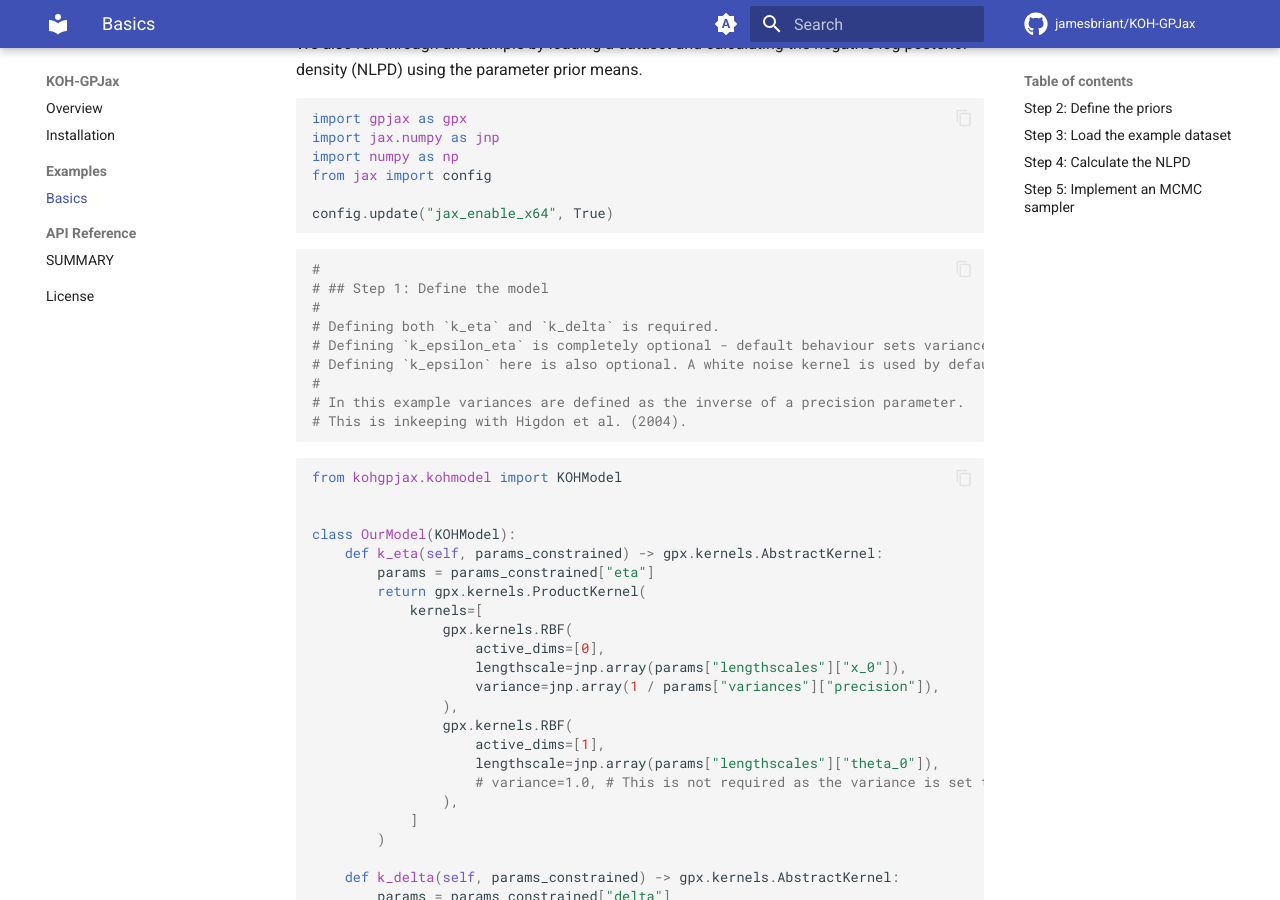
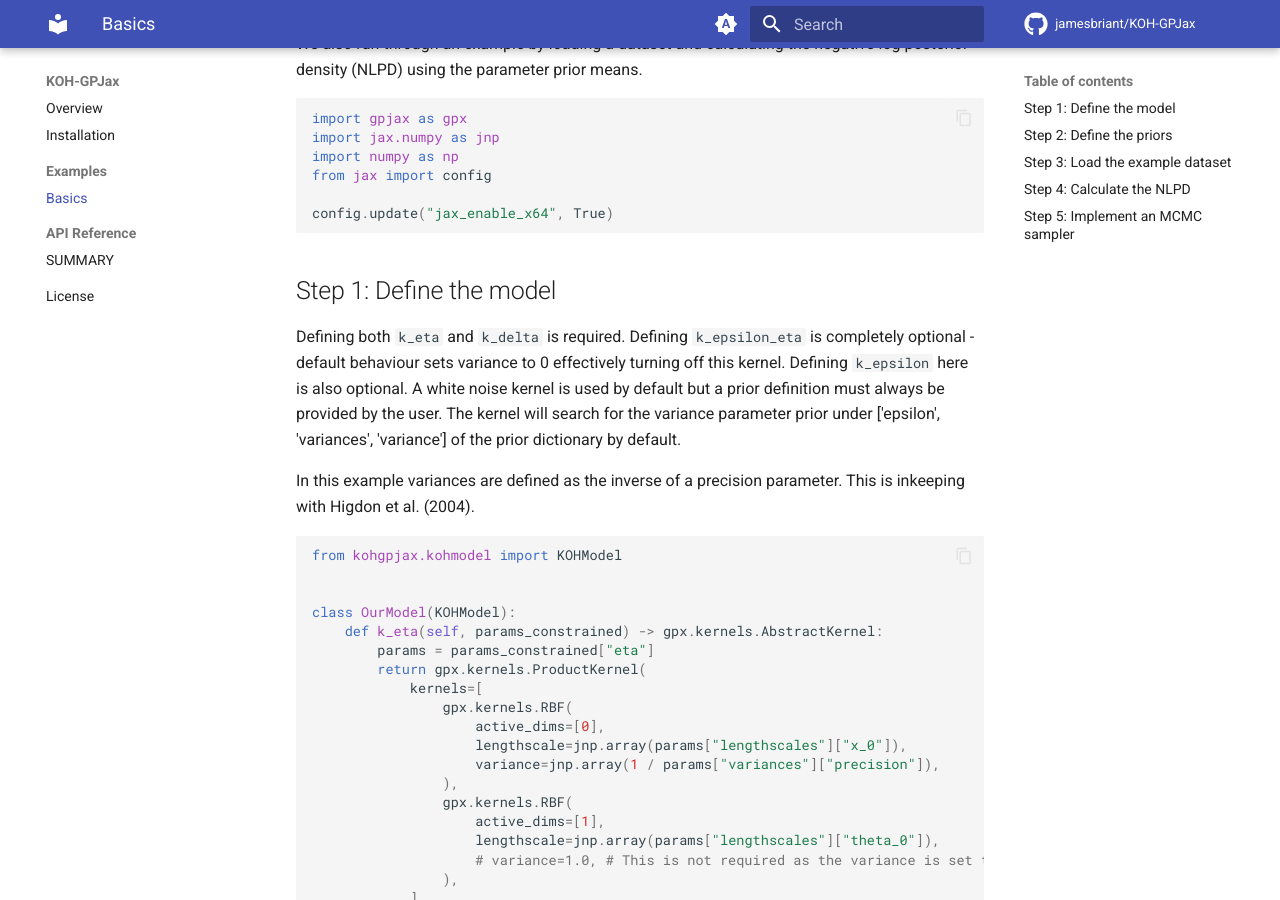
Before and after one commit to jamesbriant/KOH-GPJax, an MkDocs documentation site: the page built from docs/_examples/basics.md, in a window 1280 px wide and 900 px high, scrolled down 307 px. Built offline with MkDocs 1.6.1 and Material for MkDocs 9.7.7, drawn with Linux system fonts in a browser that asks for light colours; comment, search, counter and statistics services are not loaded; some of the changed text lies outside the part shown.

Commit message:
typo fix

````diff
--- a/docs/_examples/basics.md
+++ b/docs/_examples/basics.md
@@ -19,18 +19,14 @@ from jax import config
 config.update("jax_enable_x64", True)
 ```
 
+## Step 1: Define the model
 
-```python
-#
-# ## Step 1: Define the model
-#
-# Defining both `k_eta` and `k_delta` is required.
-# Defining `k_epsilon_eta` is completely optional - default behaviour sets variance to 0 effectively turning off this kernel.
-# Defining `k_epsilon` here is also optional. A white noise kernel is used by default but a prior definition must always be provided by the user. The kernel will search for the variance parameter prior under ['epsilon', 'variances', 'variance'] of the prior dictionary by default.
-#
-# In this example variances are defined as the inverse of a precision parameter.
-# This is inkeeping with Higdon et al. (2004).
-```
+Defining both `k_eta` and `k_delta` is required.
+Defining `k_epsilon_eta` is completely optional - default behaviour sets variance to 0 effectively turning off this kernel.
+Defining `k_epsilon` here is also optional. A white noise kernel is used by default but a prior definition must always be provided by the user. The kernel will search for the variance parameter prior under ['epsilon', 'variances', 'variance'] of the prior dictionary by default.
+
+In this example variances are defined as the inverse of a precision parameter.
+This is inkeeping with Higdon et al. (2004).
 
 
 ```python
@@ -150,8 +146,8 @@ prior_dict: ModelParameterPriorDict = {
 ```python
 from kohgpjax.dataset import KOHDataset
 
-DATAFIELD = np.loadtxt('data/field.csv', delimiter=',', dtype=np.float32)
-DATASIM = np.loadtxt('data/sim.csv', delimiter=',', dtype=np.float32)
+DATAFIELD = np.loadtxt("data/field.csv", delimiter=",", dtype=np.float32)
+DATASIM = np.loadtxt("data/sim.csv", delimiter=",", dtype=np.float32)
 
 xf = jnp.reshape(DATAFIELD[:, 0], (-1, 1)).astype(jnp.float64)
 xc = jnp.reshape(DATASIM[:, 0], (-1, 1)).astype(jnp.float64)
@@ -183,14 +179,14 @@ print(kohdataset)
 import matplotlib.pyplot as plt
 
 fig, ax = plt.subplots(1, 1)
-ax.scatter(xf, yf, label='Observations')
+ax.scatter(xf, yf, label="Observations")
 rng = np.random.default_rng()
 ts = rng.permutation(np.unique(tc))[:5]
 for t in ts:
     rows = tc==t
-    ax.plot(xc[rows], yc[rows], '--', label=f'Simulator t={t:.2f}')
-ax.set_xlabel('x')
-ax.set_ylabel('y')
+    ax.plot(xc[rows], yc[rows], "--", label=f"Simulator t={t:.2f}")
+ax.set_xlabel("x")
+ax.set_ylabel("y")
 ax.legend()
 plt.show()
 ```
````
Also changed, not shown: docs/_examples/basics_files/basics_8_0.png, 1 other file.
